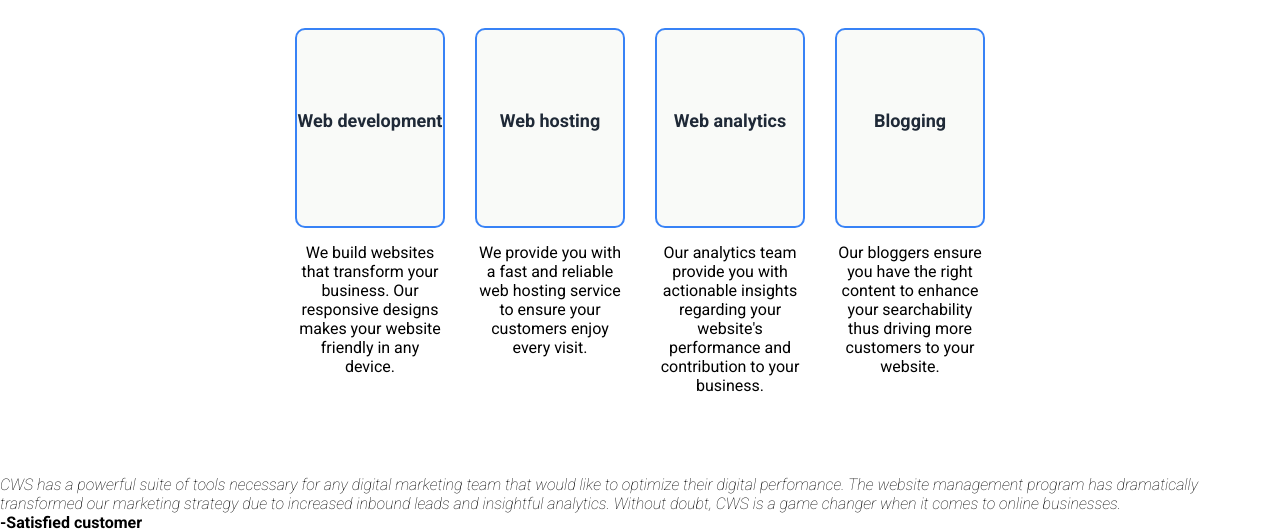
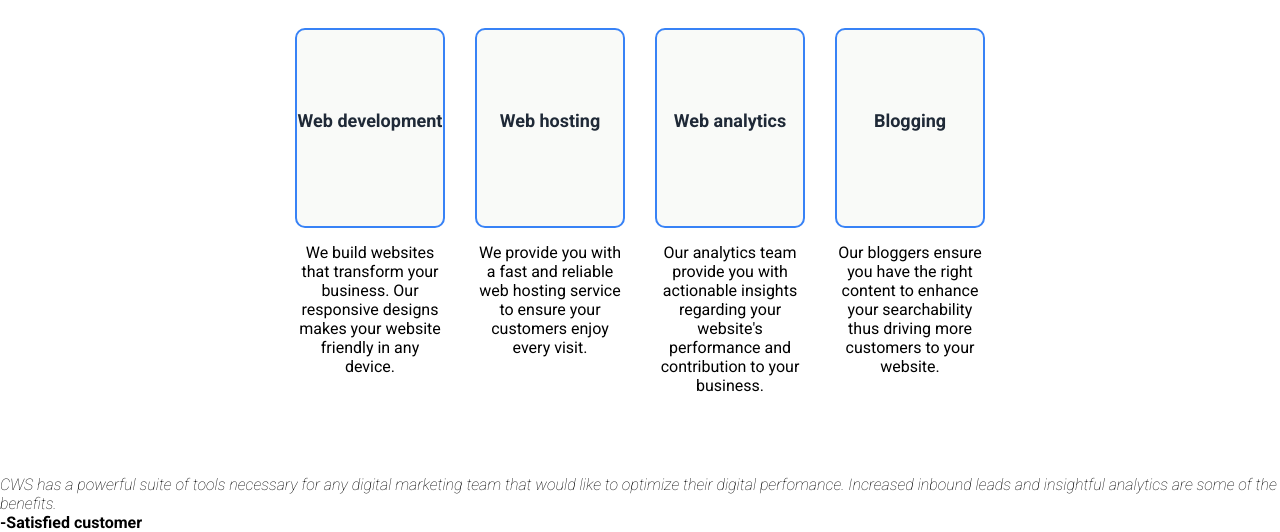
Before and after one commit to muwecurt/odin-landing-page, a plain HTML site: page index.html in a window 1280 px wide. Shown: the part 577-1109 px from the top of the page. Drawn offline with Linux system fonts and the light colour scheme.

Commit message:
Amend testimonial section structure

```diff
--- a/index.html
+++ b/index.html
@@ -85,13 +85,10 @@
     <section class="testimonials">
         <div class="testimonial-container">
 
-            <p><em>
+            <p class="testimony"><em>
             CWS has a powerful suite of tools necessary for any digital
             marketing team that would like to optimize their digital perfomance.
-            The website management program has dramatically transformed our
-            marketing strategy due to increased inbound leads and insightful
-            analytics. Without doubt, CWS is a game changer when it comes to
-            online businesses.</em>
+            Increased inbound leads and insightful analytics are some of the benefits.</em>
             </p>
 
             <p class="customer"><strong>-Satisfied customer</strong></p>
```
